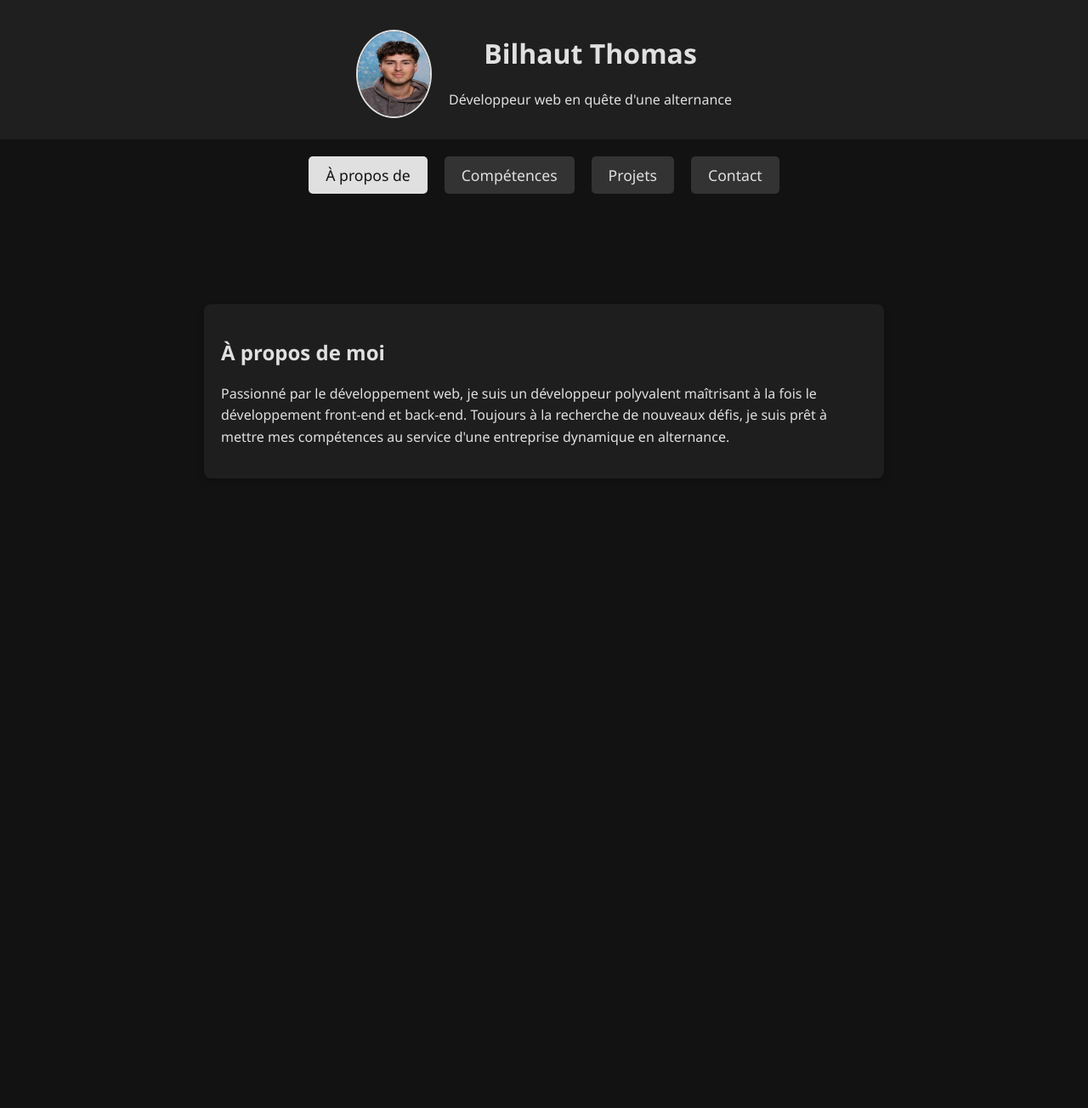
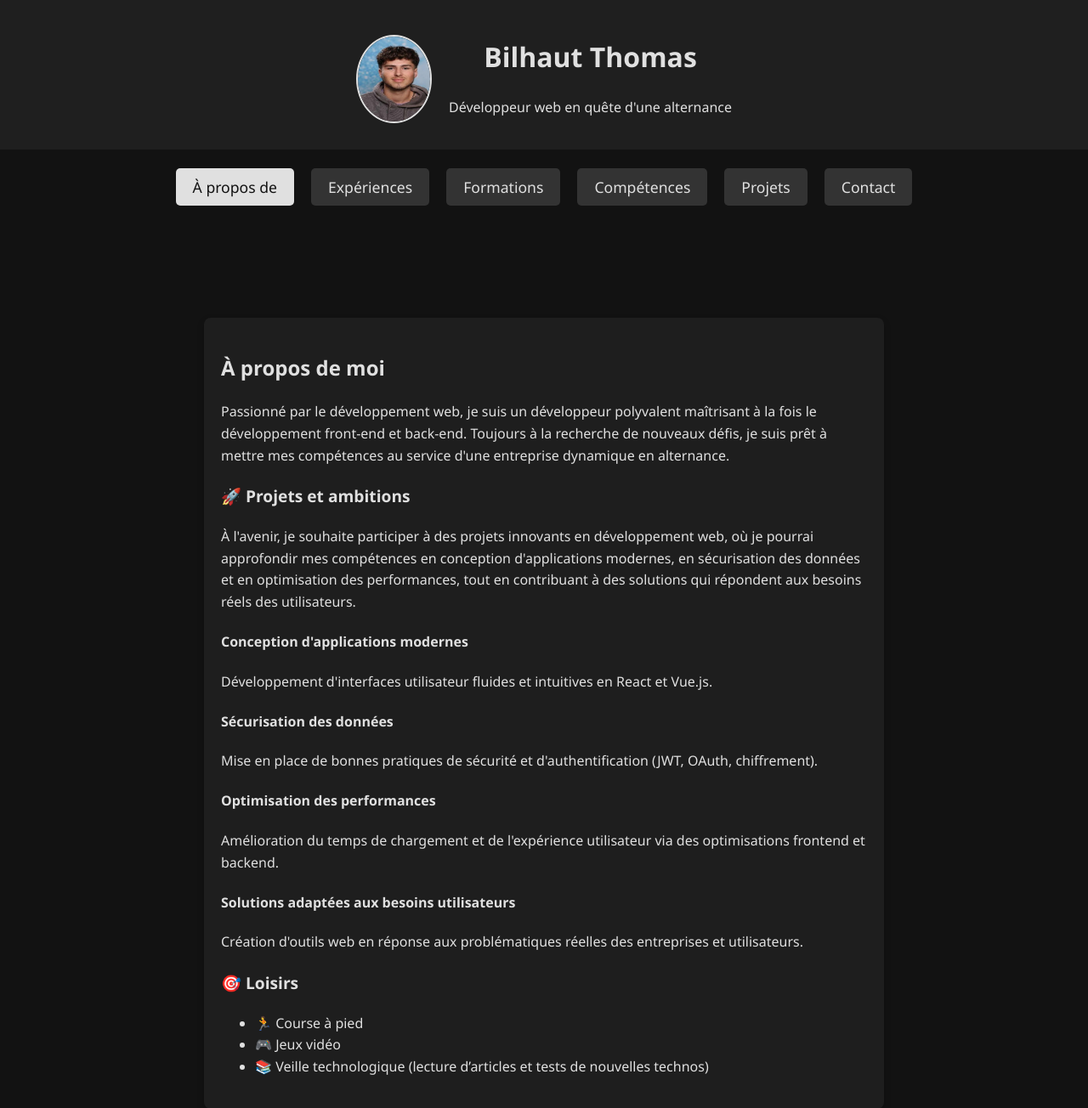
Before and after one commit to thomas-bilhaut/mon-portfolio, a React (Create React App) app: page / in a window 1280 px wide. Shown: the top 1304 px of the page at 85% size. Before the commit the page ends 800 px from the top, so only its background shows below. Built offline with nearby package versions, Linux system fonts and the light colour scheme.

Commit message:
ajout de la page experience et formations. modification de about et du style

```diff
--- a/package.json
+++ b/package.json
@@ -5,6 +5,8 @@
   "homepage": "https://toto00003.github.io/mon-portfolio",
   "dependencies": {
     "cra-template": "1.3.0",
+    "font-awesome": "^4.7.0",
+    "framer-motion": "^12.4.7",
     "gh-pages": "^6.3.0",
     "react": "^19.0.0",
     "react-dom": "^19.0.0",
--- a/public/index.html
+++ b/public/index.html
@@ -3,6 +3,8 @@
   <head>
     <meta charset="utf-8" />
     <title>Bilhaut Thomas Développeur Full-Stack</title>
+    <link rel="stylesheet" href="https://cdnjs.cloudflare.com/ajax/libs/font-awesome/5.15.4/css/all.min.css" />
+
 
     <link rel="icon" href="%PUBLIC_URL%/favicon.ico" />
     <meta name="viewport" content="width=device-width, initial-scale=1" />
--- a/src/App.css
+++ b/src/App.css
@@ -4,6 +4,7 @@ body {
   font-family: 'Segoe UI', Tahoma, Geneva, Verdana, sans-serif;
   background: #121212;
   color: #e0e0e0;
+  line-height: 1.6;
 }
 
 /* Header */
@@ -23,7 +24,7 @@ nav {
 nav ul {
   display: flex;
   justify-content: center;
-  flex-wrap: wrap; /* Permet aux éléments de passer en ligne quand l’espace est limité */
+  flex-wrap: wrap;
   padding: 0;
   margin: 0;
   list-style: none;
@@ -54,7 +55,7 @@ nav ul li a.active {
   display: flex;
   justify-content: center;
   margin-bottom: 30px;
-  min-height: 60px; /* Évite un "saut" lors de l'animation */
+  min-height: 60px;
 }
 
 .content-box {
@@ -73,6 +74,7 @@ nav ul li a.active {
 .content-box h2 {
   margin: 0;
   font-size: 1.5em;
+  text-align: center;
 }
 
 /* Conteneur de la section principale */
@@ -97,6 +99,35 @@ nav ul li a.active {
   line-height: 1.6;
 }
 
+.section h3 {
+  font-size: 1.2em;
+  margin-top: 20px;
+}
+
+/* Section Formations, Expériences et Compétences */
+#formations ul,
+#experience ul,
+#skills ul {
+  padding-left: 20px; /* Ajoute un peu de marge à gauche pour les listes */
+}
+
+#formations ul li,
+#experience ul li,
+#skills ul li {
+  margin-bottom: 15px; /* Augmente l'espacement entre les éléments de la liste */
+  font-size: 1.1em; /* Optionnel: pour augmenter la taille du texte des éléments */
+  display: flex;
+  align-items: center; /* Pour aligner les icônes avec le texte */
+}
+
+#formations ul li i,
+#experience ul li i,
+#skills ul li i {
+  margin-right: 10px; /* Ajoute de l'espace entre l'icône et le texte */
+  font-size: 1.5em; /* Taille des icônes */
+  color: #bb86fc; /* Choisir une couleur pour les icônes */
+}
+
 /* Projets */
 .project {
   margin-bottom: 20px;
@@ -114,7 +145,6 @@ nav ul li a.active {
 
 /* Responsive Styles pour téléphones */
 @media (max-width: 768px) {
-  /* Navigation ajustée pour écran moyen */
   nav ul {
     justify-content: space-around;
   }
@@ -134,7 +164,6 @@ nav ul li a.active {
 }
 
 @media (max-width: 480px) {
-  /* Ajustements pour écrans très petits */
   nav ul {
     justify-content: center;
   }
@@ -165,3 +194,23 @@ nav ul li a.active {
     font-size: 0.9em;
   }
 }
+
+/* Bouton LinkedIn */
+.linkedin-button {
+  padding: 10px 20px;
+  background-color: #0077b5;
+  color: white;
+  font-size: 16px;
+  font-weight: bold;
+  border: none;
+  border-radius: 5px;
+  cursor: pointer;
+  transition: background 0.3s ease;
+  text-align: center;
+  display: inline-block;
+  margin-top: 20px;
+}
+
+.linkedin-button:hover {
+  background-color: #005582;
+}
--- a/src/App.js
+++ b/src/App.js
@@ -2,6 +2,8 @@ import React, { useState } from 'react';
 import { BrowserRouter as Router, Routes, Route, NavLink } from 'react-router-dom';
 import Header from './components/Header';
 import About from './components/About';
+import Experience from './components/Experience';
+import Formations from './components/Formations';
 import Skills from './components/Skills';
 import Projects from './components/Projects';
 import Contact from './components/Contact';
@@ -36,6 +38,23 @@ function App() {
                 end
               >
                 À propos de
+              </NavLink>
+            </li>
+            <li>
+              <NavLink
+                to="/experience"
+                onClick={() => handleClick("Experiences")}
+                end
+              >
+                Expériences
+              </NavLink>
+            </li>
+            <li>
+              <NavLink
+                to="/formations"
+                onClick={() => handleClick("Formations")}
+              >
+                Formations
               </NavLink>
             </li>
             <li>
@@ -78,6 +97,8 @@ function App() {
         <div className="section-container">
           <Routes>
             <Route path="/" element={<About />} />
+            <Route path="/experience" element={<Experience />} />
+            <Route path="/formations" element={<Formations />} />
             <Route path="/skills" element={<Skills />} />
             <Route path="/projects" element={<Projects />} />
             <Route path="/contact" element={<Contact />} />
--- a/src/components/About.js
+++ b/src/components/About.js
@@ -1,12 +1,65 @@
-import React from 'react';
+import React from "react";
+import { motion } from "framer-motion";
 
 const About = () => {
   return (
     <section id="about" className="section">
       <h2>À propos de moi</h2>
       <p>
-      Passionné par le développement web, je suis un développeur polyvalent maîtrisant à la fois le développement front-end et back-end. Toujours à la recherche de nouveaux défis, je suis prêt à mettre mes compétences au service d'une entreprise dynamique en alternance.
+        Passionné par le développement web, je suis un développeur polyvalent maîtrisant à la fois le développement front-end et back-end. Toujours à la recherche de nouveaux défis, je suis prêt à mettre mes compétences au service d'une entreprise dynamique en alternance.
       </p>
+
+      {/* Section Projets à venir */}
+      <h3>🚀 Projets et ambitions</h3>
+      <p>
+        À l'avenir, je souhaite participer à des projets innovants en développement web, où je pourrai approfondir mes compétences en conception d'applications modernes, en sécurisation des données et en optimisation des performances, tout en contribuant à des solutions qui répondent aux besoins réels des utilisateurs.
+      </p>
+
+      <div className="projects-container">
+        <motion.div
+          className="project-card"
+          whileHover={{ scale: 1.05 }}
+          whileTap={{ scale: 0.95 }}
+        >
+          <h4>Conception d'applications modernes</h4>
+          <p>Développement d'interfaces utilisateur fluides et intuitives en React et Vue.js.</p>
+        </motion.div>
+
+        <motion.div
+          className="project-card"
+          whileHover={{ scale: 1.05 }}
+          whileTap={{ scale: 0.95 }}
+        >
+          <h4>Sécurisation des données</h4>
+          <p>Mise en place de bonnes pratiques de sécurité et d'authentification (JWT, OAuth, chiffrement).</p>
+        </motion.div>
+
+        <motion.div
+          className="project-card"
+          whileHover={{ scale: 1.05 }}
+          whileTap={{ scale: 0.95 }}
+        >
+          <h4>Optimisation des performances</h4>
+          <p>Amélioration du temps de chargement et de l'expérience utilisateur via des optimisations frontend et backend.</p>
+        </motion.div>
+
+        <motion.div
+          className="project-card"
+          whileHover={{ scale: 1.05 }}
+          whileTap={{ scale: 0.95 }}
+        >
+          <h4>Solutions adaptées aux besoins utilisateurs</h4>
+          <p>Création d'outils web en réponse aux problématiques réelles des entreprises et utilisateurs.</p>
+        </motion.div>
+      </div>
+
+      {/* Section Loisirs */}
+      <h3>🎯 Loisirs</h3>
+      <ul>
+        <li>🏃 Course à pied </li>
+        <li>🎮 Jeux vidéo </li>
+        <li>📚 Veille technologique (lecture d’articles et tests de nouvelles technos)</li>
+      </ul>
     </section>
   );
 };
--- a/src/components/Contact.js
+++ b/src/components/Contact.js
@@ -7,10 +7,12 @@ const Contact = () => {
       <p>Envoyez-moi un message ou retrouvez-moi sur mes réseaux sociaux.</p>
       <a href="mailto:thomasbilhaut8@gmail.com">thomasbilhaut8@gmail.com</a>
       <p>
-        LinkedIn:{" "}
-        <a href="https://www.linkedin.com/in/thomas-bilhaut-a4392934a/" target="_blank" rel="noopener noreferrer">
-          Ton LinkedIn
-        </a>
+        <button
+          onClick={() => window.open("https://www.linkedin.com/in/thomas-bilhaut-a4392934a/", "_blank")}
+          className="linkedin-button"
+        >
+          Voir mon LinkedIn
+        </button>
       </p>
     </section>
   );
--- /dev/null
+++ b/src/components/Experience.js
@@ -0,0 +1,18 @@
+import React from 'react';
+
+const Experience = () => {
+  return (
+    <section id="experience" className="section">
+        <h2> Mes experience </h2>
+
+        <ul>
+            <li> 2024-2025 : Stage chez Nemera au service IT, 6 semaines :
+           <p> Document word, refait en site web alliant html, css et js </p> </li>
+            <li> 2023-2024 et 2024-2025 : emploie saisonnier sur machine d’assemblage
+            5 mois en 5.8 chez nemera  </li>
+        </ul>
+    </section>
+    );
+};
+
+export default Experience;
--- /dev/null
+++ b/src/components/Formations.js
@@ -0,0 +1,19 @@
+import React from 'react';
+
+const Formations = () => {
+  return (
+    <section id="formations" className="section">
+        <h2> Mes formations </h2>
+
+        <ul>
+            <li> 2024-2025 : 2eme année bts informatique, électronique et réseau  </li>
+            <li> 2023-2024 : 1ere année bts informatique, électronique et réseau  </li>
+            <li> 2022-2023 : 1ere année licence informatique à Rouen </li>
+            <li> Juin 2022 : obtention du bac en sti2d : science et technologie de l’industrie et du développement durable. </li>
+            <li> Juin 2018 : obtention du brevet des collèges </li>
+        </ul>
+    </section>
+    );
+};
+
+export default Formations;
--- a/src/components/Skills.js
+++ b/src/components/Skills.js
@@ -2,17 +2,17 @@ import React from 'react';
 
 const Skills = () => {
   return (
-    <section className="section">
+    <section id="skills" className="section">
       <h2>Mes Compétences</h2>
       <ul>
-        <li>React</li>
-        <li>JavaScript</li>
-        <li>Node.js</li>
-        <li>HTML / CSS</li>
-        <li>Git</li>
-        <li>MySQL</li>
-        <li>PHP</li>
-        <li>C++</li>
+        <li><i className="fab fa-react"></i> React</li>
+        <li><i className="fab fa-js-square"></i> JavaScript</li>
+        <li><i className="fab fa-node"></i> Node.js</li>
+        <li><i className="fab fa-html5"></i> HTML / CSS</li>
+        <li><i className="fab fa-git-alt"></i> Git</li>
+        <li><i className="fas fa-database"></i> MySQL</li>
+        <li><i className="fab fa-php"></i> PHP</li>
+        <li><i className="fas fa-cogs"></i> C++</li>
       </ul>
     </section>
   );
```
Also changed, not shown: 1 other file (tests, documents, lock files or other folders).
